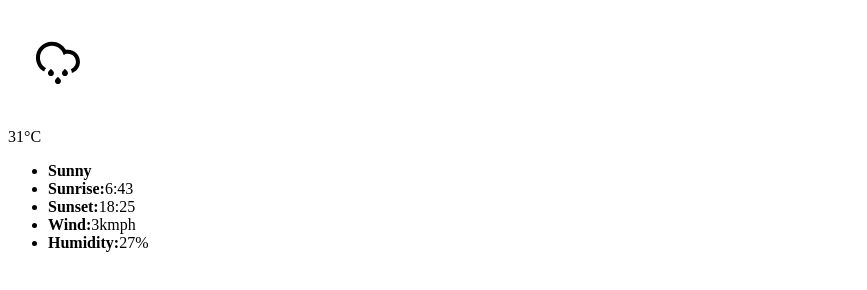
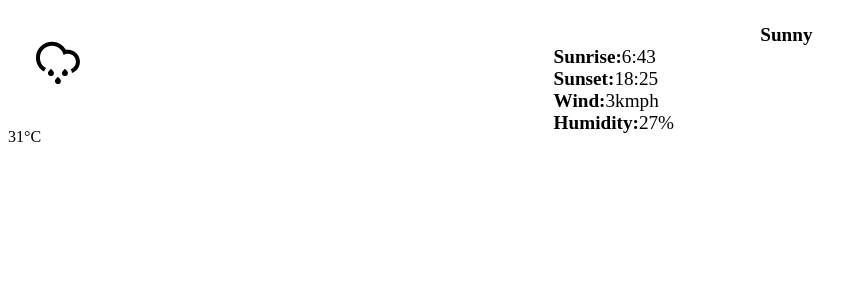
Before and after one commit to sohamkamani/weather_app, a plain HTML site: page middle_details.html in a window 1280 px wide. Shown: the whole page, without its empty margins (0-867 px from the left). Drawn offline with Linux system fonts and the light colour scheme.

Commit message:
added style for middle section

```diff
--- /dev/null
+++ b/css/middle_details_style.css
@@ -0,0 +1,23 @@
+.middle-info{
+  position: relative;
+}
+
+.graphic-section{
+  float: left;
+  width: 40%;
+}
+
+.info-section{
+  float: left;
+  width:40%;
+}
+
+.info-section li{
+  list-style-type: none;
+  font-size: 1.2em;
+}
+
+.weather-info{
+  text-align: center;
+  font-size: 1.4em;
+}
--- a/middle_details.html
+++ b/middle_details.html
@@ -3,18 +3,22 @@
 
 <head>
     <title></title>
+    <meta charset="utf-8">
+    <link rel="stylesheet" type="text/css" href="css/middle_details_style.css">
 </head>
 
 <body>
 
-    <div>
+    <section class="middle-info">
+
+        <div class="graphic-section">
             <img src="SVG/Cloud-Drizzle-Alt.svg" alt="sorry">
             <p><span class="temperature">31</span><span class="temperature-unit">&#176;C</span>
             </p>
         </div>
-    <div>
+        <div class="info-section">
             <ul>
-            <li><strong>Sunny</strong>
+                <li class="weather-info"><strong>Sunny</strong>
                 </li>
                 <li><strong>Sunrise:</strong><span>6:43</span>
                 </li>
@@ -26,6 +30,7 @@
                 </li>
             </ul>
         </div>
+    </section>
 
 </body>
 
```
Lines whose indentation alone changed are shown as unchanged.
